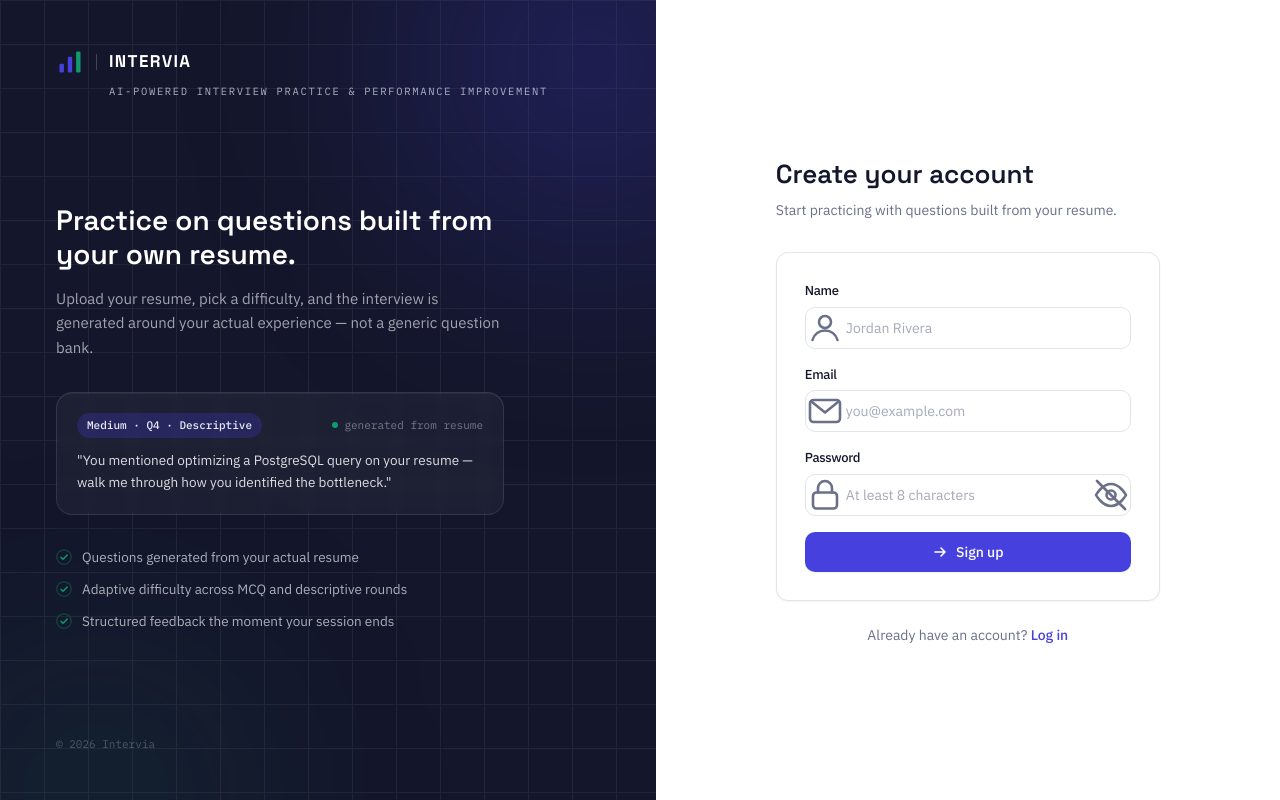
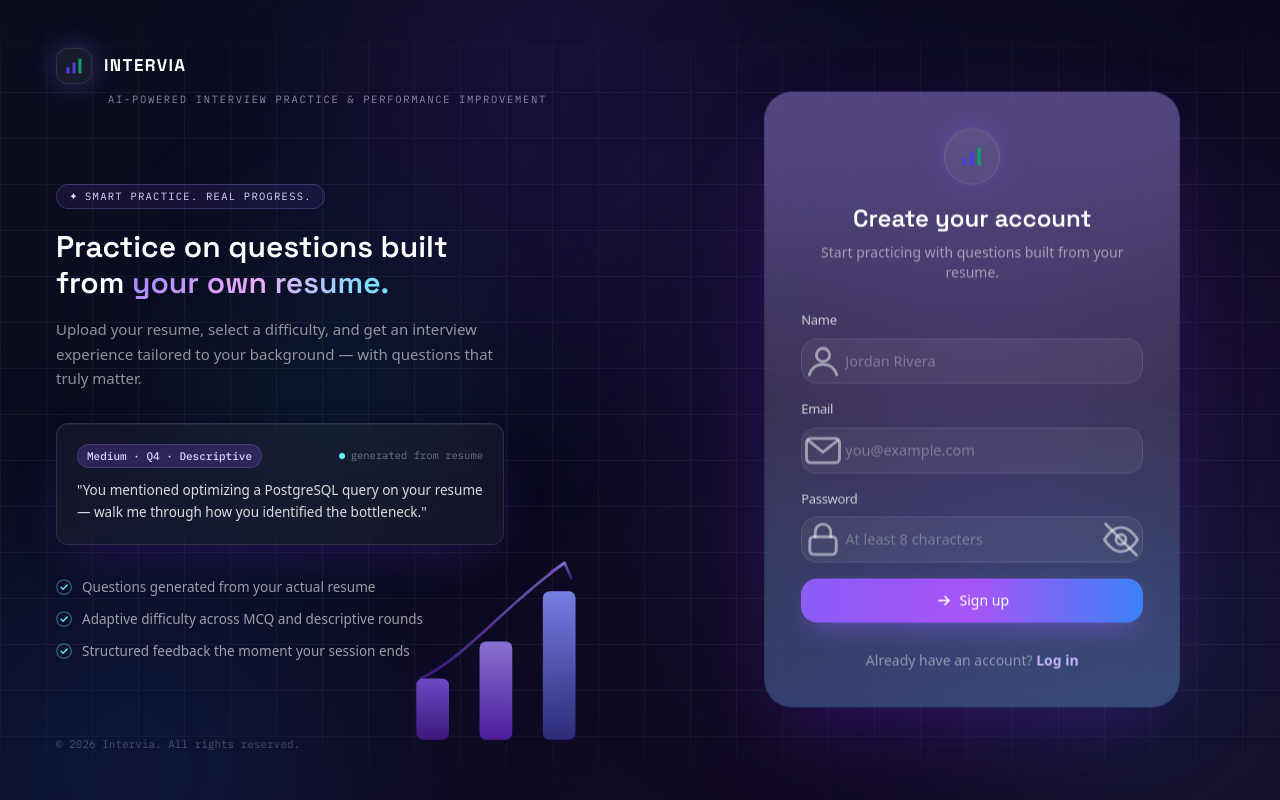
Before and after one commit to yaswanth09-tech/intervia-ai-interview-platform, a React (Vite) app in the folder frontend/: page /signup in a window 1280 px wide. Built offline with nearby package versions, Linux system fonts and the light colour scheme; no server answers.

Commit message:
style: restyle Signup to match Login's dark theme

```diff
--- a/frontend/src/components/LoginAuthLayout.jsx
+++ b/frontend/src/components/LoginAuthLayout.jsx
@@ -65,7 +65,11 @@ function FloatingBars() {
   )
 }
 
-export default function LoginAuthLayout({ children }) {
+export default function LoginAuthLayout({
+  children,
+  title = 'Welcome back',
+  subtitle = 'Continue your preparation journey.',
+}) {
   const year = new Date().getFullYear()
 
   return (
@@ -196,8 +200,8 @@ export default function LoginAuthLayout({ children }) {
                 <span className="mb-4 flex h-14 w-14 items-center justify-center rounded-full border border-white/10 bg-white/[0.06] shadow-[0_0_30px_rgba(139,92,246,0.4)]">
                   <SignalMark className="h-6 w-6" />
                 </span>
-                <h1 className="font-display text-[24px] font-semibold text-white">Welcome back</h1>
-                <p className="mt-1.5 text-sm text-white/50">Continue your preparation journey.</p>
+                <h1 className="font-display text-[24px] font-semibold text-white">{title}</h1>
+                <p className="mt-1.5 text-sm text-white/50">{subtitle}</p>
               </div>
 
               {children}
--- a/frontend/src/pages/Signup.jsx
+++ b/frontend/src/pages/Signup.jsx
@@ -1,8 +1,9 @@
 import { useState } from 'react'
 import { Link, useNavigate } from 'react-router-dom'
 import { useAuth } from '../context/AuthContext'
-import AuthLayout from '../components/AuthLayout'
-import { FormField, PasswordField } from '../components/FormField'
+import LoginAuthLayout from '../components/LoginAuthLayout'
+
+/* ---------- icons, scoped to this page's dark theme ---------- */
 
 function ErrorIcon() {
   return (
@@ -22,6 +23,108 @@ function ArrowIcon() {
   )
 }
 
+function UserIcon() {
+  return (
+    <svg viewBox="0 0 20 20" fill="none" className="h-4.5 w-4.5" aria-hidden="true">
+      <circle cx="10" cy="7" r="3" stroke="currentColor" strokeWidth="1.3" />
+      <path d="M3.75 16c.9-3 3.35-4.75 6.25-4.75S15.35 13 16.25 16" stroke="currentColor" strokeWidth="1.3" strokeLinecap="round" />
+    </svg>
+  )
+}
+
+function MailIcon() {
+  return (
+    <svg viewBox="0 0 20 20" fill="none" className="h-4.5 w-4.5" aria-hidden="true">
+      <rect x="2.5" y="4.5" width="15" height="11" rx="1.75" stroke="currentColor" strokeWidth="1.3" />
+      <path d="M3.5 5.5 10 10.75l6.5-5.25" stroke="currentColor" strokeWidth="1.3" strokeLinecap="round" strokeLinejoin="round" />
+    </svg>
+  )
+}
+
+function LockIcon() {
+  return (
+    <svg viewBox="0 0 20 20" fill="none" className="h-4.5 w-4.5" aria-hidden="true">
+      <rect x="4" y="8.75" width="12" height="8" rx="1.75" stroke="currentColor" strokeWidth="1.3" />
+      <path d="M6.5 8.75V6.5a3.5 3.5 0 0 1 7 0v2.25" stroke="currentColor" strokeWidth="1.3" strokeLinecap="round" />
+    </svg>
+  )
+}
+
+function EyeIcon({ off }) {
+  return off ? (
+    <svg viewBox="0 0 20 20" fill="none" className="h-4.5 w-4.5" aria-hidden="true">
+      <path d="M2.5 10S5.5 4.5 10 4.5 17.5 10 17.5 10 14.5 15.5 10 15.5 2.5 10 2.5 10Z" stroke="currentColor" strokeWidth="1.3" strokeLinejoin="round" />
+      <circle cx="10" cy="10" r="2.25" stroke="currentColor" strokeWidth="1.3" />
+      <path d="M3 3l14 14" stroke="currentColor" strokeWidth="1.3" strokeLinecap="round" />
+    </svg>
+  ) : (
+    <svg viewBox="0 0 20 20" fill="none" className="h-4.5 w-4.5" aria-hidden="true">
+      <path d="M2.5 10S5.5 4.5 10 4.5 17.5 10 17.5 10 14.5 15.5 10 15.5 2.5 10 2.5 10Z" stroke="currentColor" strokeWidth="1.3" strokeLinejoin="round" />
+      <circle cx="10" cy="10" r="2.25" stroke="currentColor" strokeWidth="1.3" />
+    </svg>
+  )
+}
+
+/* ---------- dark-themed field primitives, matching Login.jsx exactly ---------- */
+
+const darkInput =
+  'w-full appearance-none rounded-2xl bg-white/[0.05] py-3 text-[14.5px] text-white placeholder:text-white/30 ' +
+  'outline-none ring-1 ring-inset ring-white/10 transition duration-150 ' +
+  'focus:bg-white/[0.07] focus:ring-2 focus:ring-violet-400/50 focus:shadow-[0_0_0_4px_rgba(139,92,246,0.12)]'
+
+function DarkField({ label, id, Icon, ...props }) {
+  return (
+    <div>
+      <label htmlFor={id} className="mb-2 block text-[13px] font-medium tracking-tight text-white/75">
+        {label}
+      </label>
+      <div className="relative">
+        {Icon && (
+          <span className="pointer-events-none absolute inset-y-0 left-0 flex w-11 items-center justify-center text-white/50">
+            <Icon />
+          </span>
+        )}
+        <input id={id} className={darkInput + (Icon ? ' pl-11 pr-4' : ' px-4')} {...props} />
+      </div>
+    </div>
+  )
+}
+
+function DarkPasswordField({ label, id, value, onChange, ...props }) {
+  const [visible, setVisible] = useState(false)
+  return (
+    <div>
+      <label htmlFor={id} className="mb-2 block text-[13px] font-medium tracking-tight text-white/75">
+        {label}
+      </label>
+      <div className="relative">
+        <span className="pointer-events-none absolute inset-y-0 left-0 flex w-11 items-center justify-center text-white/50">
+          <LockIcon />
+        </span>
+        <input
+          id={id}
+          type={visible ? 'text' : 'password'}
+          value={value}
+          onChange={onChange}
+          className={darkInput + ' pl-11 pr-11'}
+          {...props}
+        />
+        <button
+          type="button"
+          onClick={() => setVisible((v) => !v)}
+          className="absolute inset-y-0 right-0 flex w-11 items-center justify-center text-white/50 transition hover:text-white"
+          aria-label={visible ? 'Hide password' : 'Show password'}
+          tabIndex={-1}
+        >
+          <EyeIcon off={!visible} />
+        </button>
+      </div>
+    </div>
+  )
+}
+
+/* ---------- page ---------- */
+
 export default function Signup() {
   const { signup } = useAuth()
   const navigate = useNavigate()
@@ -31,6 +134,8 @@ export default function Signup() {
   const [error, setError] = useState('')
   const [submitting, setSubmitting] = useState(false)
 
+  // Identical to the previous implementation: same signup() call via useAuth(),
+  // same navigation, same error handling. Only the surrounding UI changed.
   async function handleSubmit(e) {
     e.preventDefault()
     setError('')
@@ -52,42 +157,41 @@ export default function Signup() {
   }
 
   return (
-    <AuthLayout
+    <LoginAuthLayout
       title="Create your account"
       subtitle="Start practicing with questions built from your resume."
     >
-      <div className="rounded-xl border border-border bg-white p-6 shadow-sm sm:p-7">
       {error && (
-          <div className="mb-5 flex items-start gap-2 rounded-md border border-bad/25 bg-bad/5 px-3.5 py-2.5 text-[13px] leading-snug text-bad">
+        <div className="mb-5 flex items-start gap-2 rounded-lg border border-red-400/25 bg-red-500/10 px-3.5 py-2.5 text-[13px] leading-snug text-red-200">
           <ErrorIcon />
           <span>{error}</span>
         </div>
       )}
 
       <form onSubmit={handleSubmit} className="space-y-4">
-          <FormField
+        <DarkField
           id="name"
           label="Name"
           type="text"
-            icon="user"
+          Icon={UserIcon}
           required
           autoComplete="name"
           value={name}
           onChange={(e) => setName(e.target.value)}
           placeholder="Jordan Rivera"
         />
-          <FormField
+        <DarkField
           id="email"
           label="Email"
           type="email"
-            icon="mail"
+          Icon={MailIcon}
           required
           autoComplete="email"
           value={email}
           onChange={(e) => setEmail(e.target.value)}
           placeholder="you@example.com"
         />
-          <PasswordField
+        <DarkPasswordField
           id="password"
           label="Password"
           required
@@ -101,7 +205,7 @@ export default function Signup() {
         <button
           type="submit"
           disabled={submitting}
-            className="mt-1 flex w-full items-center justify-center gap-2 rounded-md bg-signal px-4 py-2.5 text-sm font-medium text-white shadow-sm transition hover:bg-signal/90 hover:shadow-md active:scale-[0.99] disabled:cursor-not-allowed disabled:opacity-60"
+          className="mt-1 flex w-full items-center justify-center gap-2 rounded-2xl bg-gradient-to-r from-violet-500 via-purple-500 to-blue-500 px-4 py-3 text-sm font-medium text-white shadow-[0_10px_30px_-10px_rgba(139,92,246,0.7)] transition hover:shadow-[0_14px_36px_-8px_rgba(139,92,246,0.85)] hover:brightness-110 active:scale-[0.99] disabled:cursor-not-allowed disabled:opacity-60"
         >
           {submitting ? (
             <svg className="h-4 w-4 animate-spin" viewBox="0 0 24 24" fill="none" aria-hidden="true">
@@ -114,14 +218,13 @@ export default function Signup() {
           {submitting ? 'Creating account' : 'Sign up'}
         </button>
       </form>
-      </div>
 
-      <p className="mt-6 text-center text-sm text-muted">
+      <p className="mt-7 text-center text-sm text-white/45">
         Already have an account?{' '}
-        <Link to="/login" className="font-medium text-signal hover:underline">
+        <Link to="/login" className="font-semibold text-violet-300 hover:text-violet-200 hover:underline">
           Log in
         </Link>
       </p>
-    </AuthLayout>
+    </LoginAuthLayout>
   )
 }
```
Lines whose indentation alone changed are shown as unchanged.
